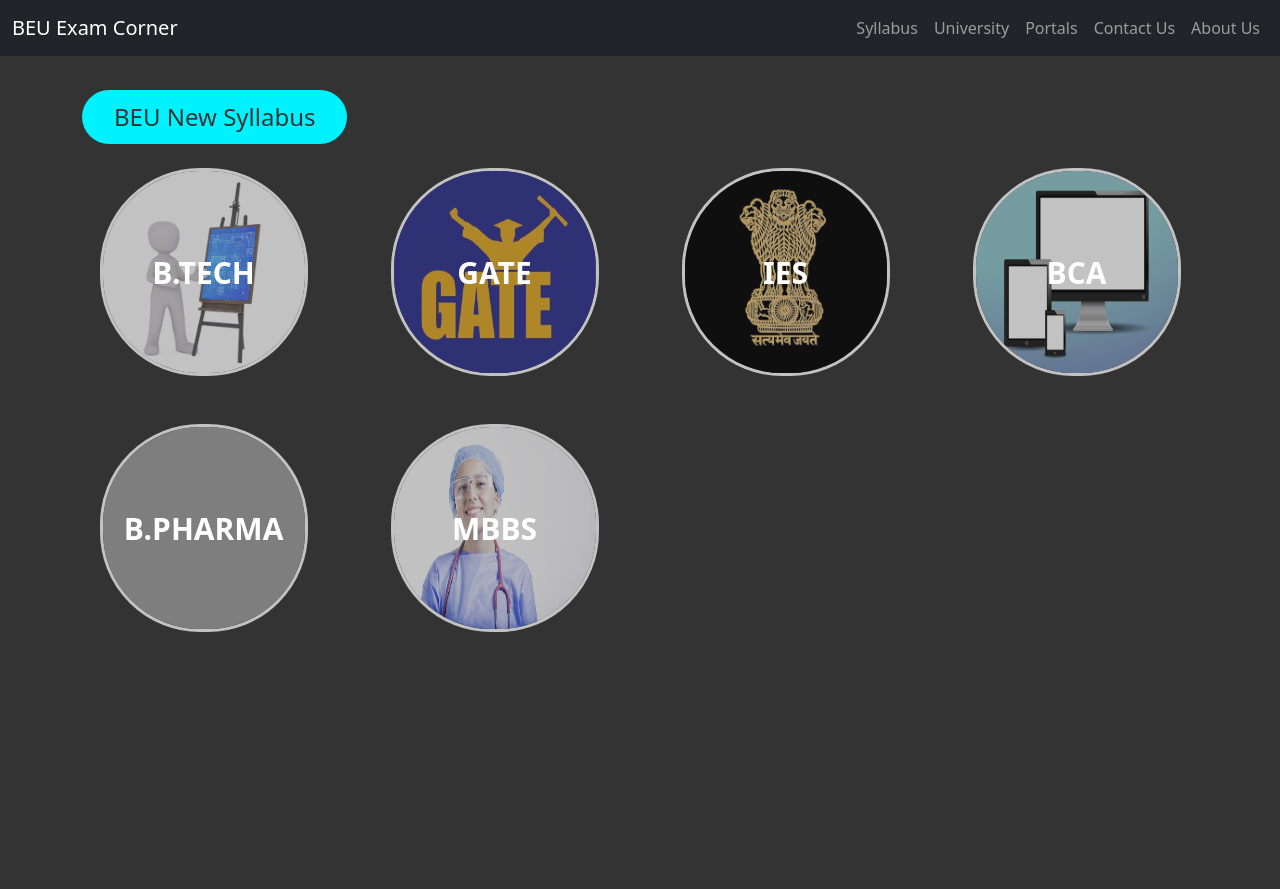
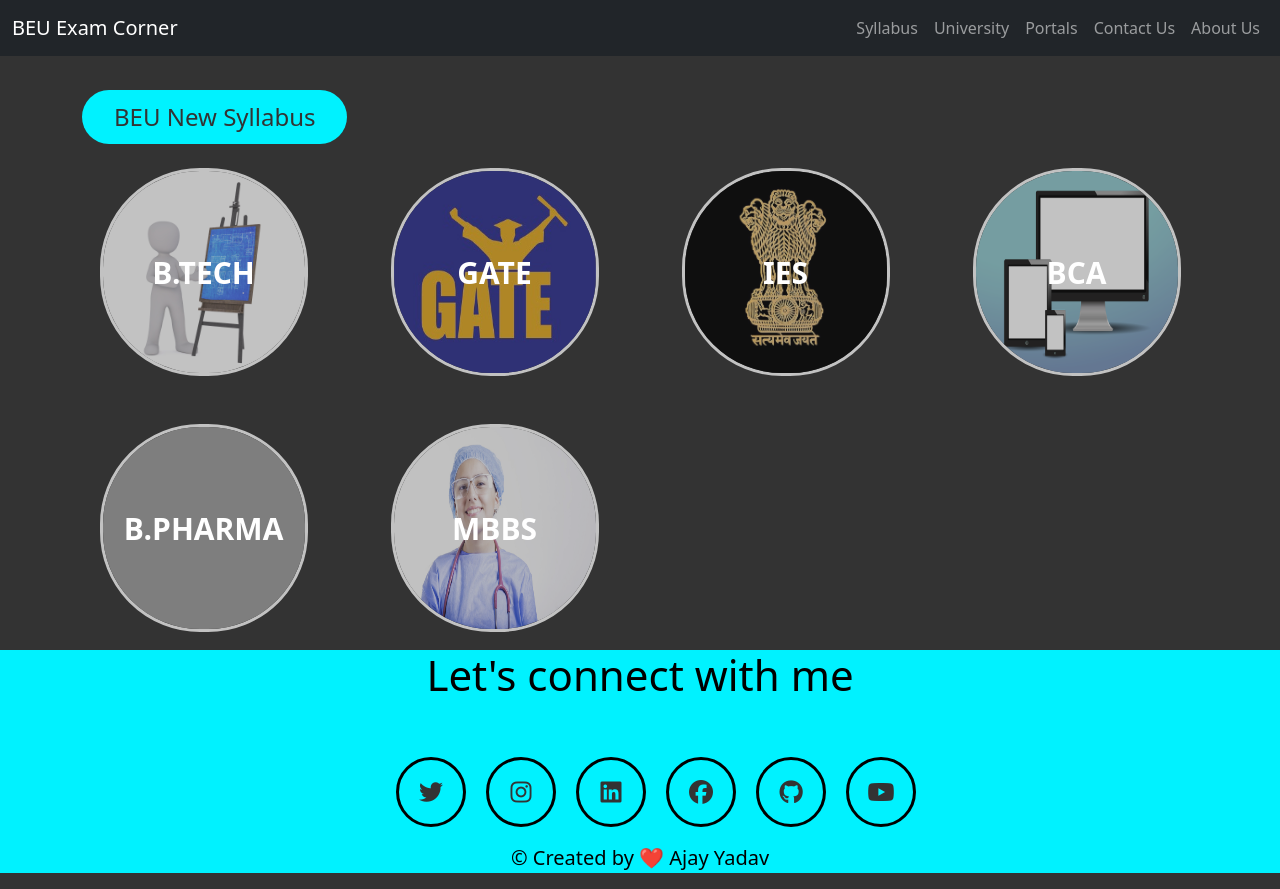
Before and after one commit to ATechAjay/BEU-New-Syllabus, a React (Vite) app: page / in a window 1280 px wide. Before the commit the page ends 810 px from the top, so only its background shows below. Built offline with nearby package versions, Linux system fonts and the light colour scheme; grey boxes are pictures that could not be loaded.

Commit message:
added footer section of the app

```diff
--- a/index.html
+++ b/index.html
@@ -4,6 +4,7 @@
     <meta charset="UTF-8" />
     <link rel="icon" type="image/svg+xml" href="/vite.svg" />
     <meta name="viewport" content="width=device-width, initial-scale=1.0" />
+
     <link
       href="https://cdn.jsdelivr.net/npm/bootstrap@5.3.0-alpha1/dist/css/bootstrap.min.css"
       rel="stylesheet"
@@ -43,6 +44,10 @@
   <body>
     <div id="root"></div>
     <script
+      src="https://kit.fontawesome.com/581f7d84ea.js"
+      crossorigin="anonymous"
+    ></script>
+    <script
       src="https://cdn.jsdelivr.net/npm/bootstrap@5.3.0-alpha1/dist/js/bootstrap.bundle.min.js"
       integrity="sha384-w76AqPfDkMBDXo30jS1Sgez6pr3x5MlQ1ZAGC+nuZB+EYdgRZgiwxhTBTkF7CXvN"
       crossorigin="anonymous"
--- a/src/components/Footer/Footer.jsx
+++ b/src/components/Footer/Footer.jsx
@@ -1,5 +1,49 @@
+import style from "./Footer.module.css";
 const Footer = () => {
-  return <h1>Footer Goes here</h1>;
+  return (
+    <div className={style["footer-container"]}>
+      <footer className={style["footer-section"]}>
+        <section className={style["footer-cta"]}>
+          <h1 className={style["footer-heading"]}>Let's connect with me</h1>
+          <ul className={style["footer-link-box"]}>
+            <li className={style["link"]}>
+              <a href="https://twitter.com/ATechAjay">
+                <i className="fab fa-twitter"></i>
+              </a>
+            </li>
+            <li className={style["link"]}>
+              <a href="https://www.instagram.com/atechajay/">
+                <i className="fab fa-instagram"></i>
+              </a>
+            </li>
+            <li className={style["link"]}>
+              <a href="https://www.linkedin.com/in/atechajay/">
+                <i className="fab fa-linkedin"></i>
+              </a>
+            </li>
+            <li className={style["link"]}>
+              <a href="https://www.facebook.com/atechajay/">
+                <i className="fab fa-facebook"></i>
+              </a>
+            </li>
+            <li className={style["link"]}>
+              <a href="https://github.com/ATechAjay">
+                <i className="fab fa-github"></i>
+              </a>
+            </li>
+            <li className={style["link"]}>
+              <a href="https://youtube.com/ATechAjay">
+                <i className="fab fa-youtube"></i>
+              </a>
+            </li>
+          </ul>
+        </section>
+        <div className={style["footer-author"]}>
+          <p>&copy; Created by ❤️ Ajay Yadav</p>
+        </div>
+      </footer>
+    </div>
+  );
 };
 
 export default Footer;
--- /dev/null
+++ b/src/components/Footer/Footer.module.css
@@ -0,0 +1,140 @@
+.footer-container {
+  margin-top: 18px;
+}
+
+.footer-section {
+  width: 100%;
+  background-color: #00f2ff;
+  text-align: center;
+}
+
+.footer-cta {
+  display: flex;
+  flex-direction: column;
+  align-items: center;
+  justify-content: center;
+  gap: 48px;
+}
+
+.footer-heading {
+  font-size: 42px;
+  color: #000000;
+}
+
+.footer-author {
+  background-color: #00f2ff;
+  font-size: 20px;
+  color: #000000;
+  text-align: center;
+}
+
+.footer-link-box {
+  width: 100%;
+  display: flex;
+  gap: 20px;
+  justify-content: center;
+}
+
+.link {
+  list-style: none;
+  /* filter: brightness(0) invert(1); */
+  border: 3px solid #000000;
+  transition: all 0.5s;
+  height: 70px;
+  width: 70px;
+  padding: 10px;
+  border-radius: 50%;
+  display: flex;
+  align-items: center;
+  justify-content: center;
+  position: relative;
+  cursor: pointer;
+}
+
+.link::before {
+  content: "";
+  position: absolute;
+  height: 75%;
+  width: 75%;
+  background: transparent;
+  border: 3px dotted #000000;
+  border-radius: 50%;
+  z-index: -2;
+  animation: rotate 7s linear infinite;
+  opacity: 0;
+  transition: all 0.4s;
+}
+
+.link:hover::before {
+  opacity: 1;
+}
+
+.link a {
+  color: #333;
+  font-size: 24px;
+}
+
+.link,
+.fab {
+  transition: all 0.4s;
+}
+
+.link .fab {
+  font-size: 36px;
+}
+
+.link:hover {
+  transform: translateY(-1.5rem);
+}
+
+.link:hover .fab {
+  color: #000000;
+}
+
+.link:hover {
+  border: 3px solid #000000;
+}
+
+@keyframes rotate {
+  0% {
+    transform: rotate(0deg);
+  }
+  100% {
+    transform: rotate(360deg);
+  }
+}
+
+@media (max-width: 496px) {
+  .footer-cta {
+    gap: 42px;
+  }
+
+  .link {
+    height: 50px;
+    width: 50px;
+    border: 2px solid #000000;
+  }
+
+  .footer-heading {
+    font-size: 32px;
+    color: #000000;
+  }
+
+  .footer-author p {
+    font-size: 18px;
+  }
+
+  .footer-link-box {
+    flex-wrap: wrap;
+    padding-left: 40px;
+    padding-right: 40px;
+  }
+
+  .link .fab {
+    font-size: 22px;
+  }
+
+  .footer-author p {
+    font-size: 16px;
+  }
+}
--- a/src/components/pages/Home/Home.module.css
+++ b/src/components/pages/Home/Home.module.css
@@ -1,5 +1,5 @@
 .home-container {
-  height: 90vh;
+  height: auto;
   margin-top: 90px;
 }
 
--- a/src/components/pages/_Root/Root.jsx
+++ b/src/components/pages/_Root/Root.jsx
@@ -1,13 +1,14 @@
 import { Outlet } from "react-router-dom";
 import Navbar from "../../Navbar/Navbar";
 import Footer from "../../Footer/Footer";
+import style from "./Root.module.css";
 
 const Root = () => {
   return (
-    <header>
+    <header className={style.main}>
       <Navbar />
-      <Outlet id={"syllabus"} />
-      {/* <Footer /> */}
+      <Outlet />
+      <Footer />
     </header>
   );
 };
--- /dev/null
+++ b/src/components/pages/_Root/Root.module.css
@@ -0,0 +1,6 @@
+.main {
+  /* background: red; */
+  /* padding-bottom: 40px; */
+
+  /* padding-top: 50px; */
+}
```
